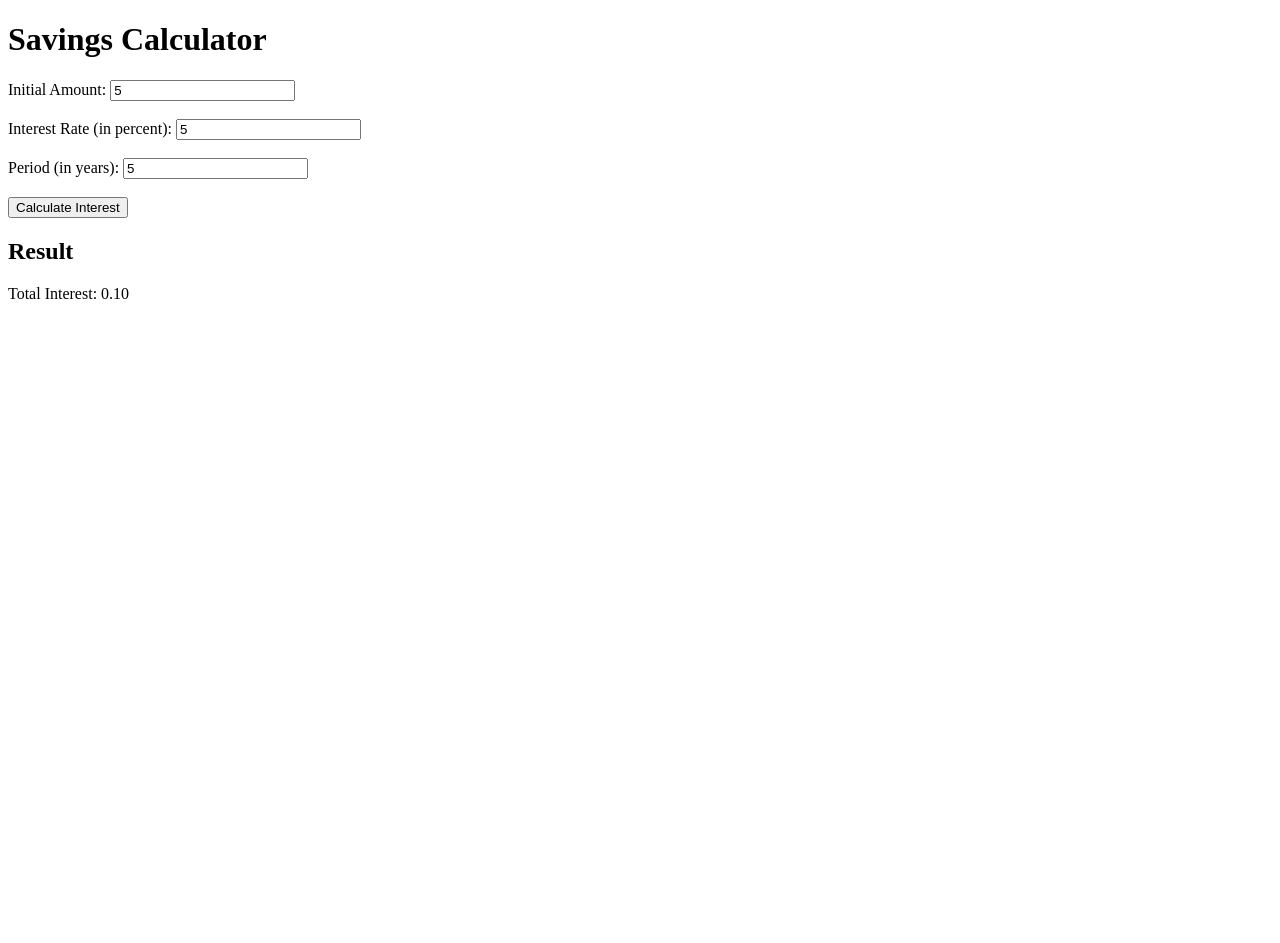
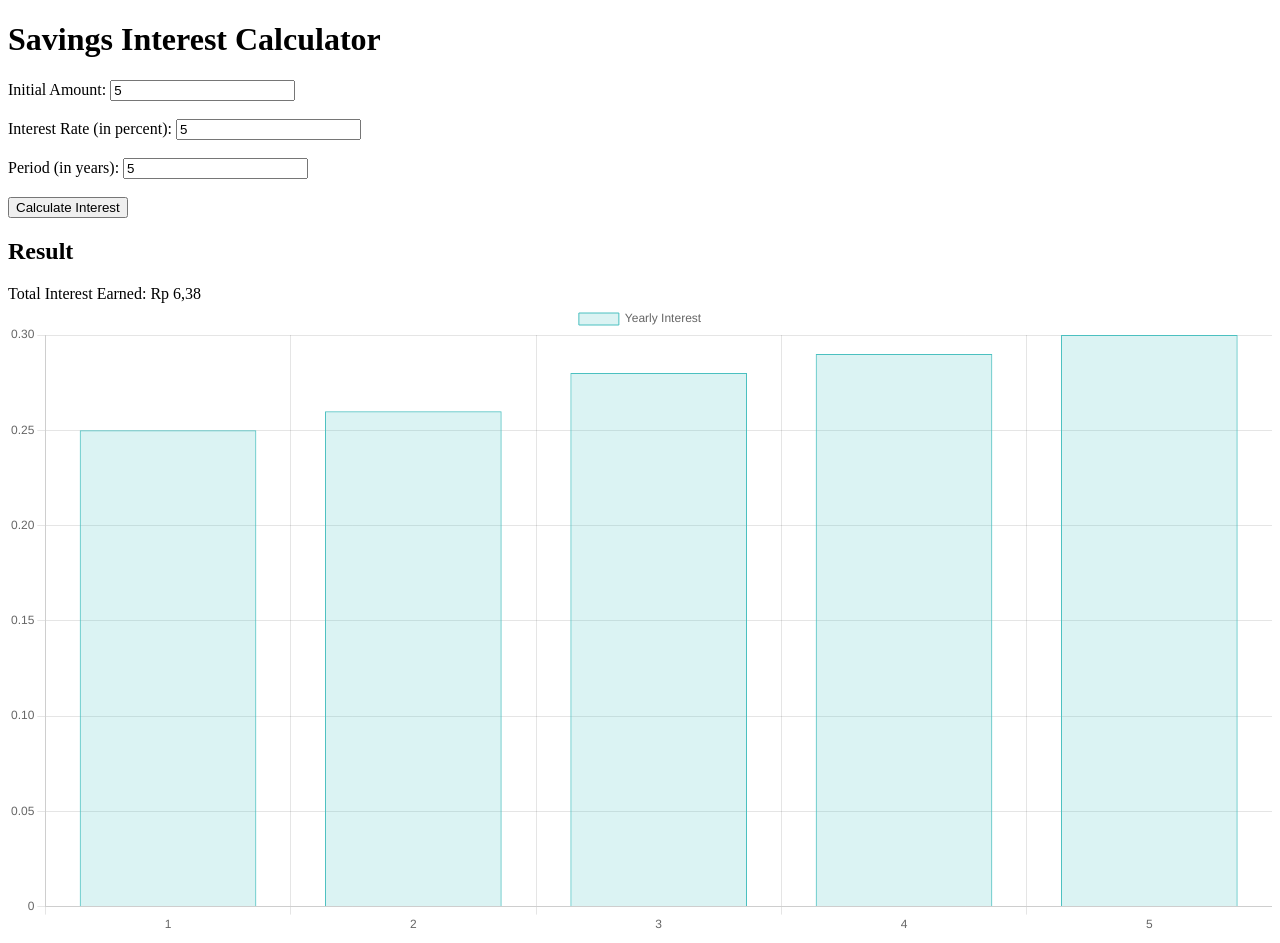
Before and after one commit to IT-ODP-BNI-Batch-2/12FebStudyCase, a plain HTML site: page index.html in a window 1280 px wide. Both pictures are taken after typing "5", "5", "5" into the empty fields and a click on the button "Calculate Interest". Before the commit the page ends 800 px from the top, so only its background shows below. Drawn offline with nearby package versions, Linux system fonts and the light colour scheme.

Commit message:
Add chart

```diff
--- a/index.html
+++ b/index.html
@@ -4,13 +4,14 @@
 <head>
     <meta charset="UTF-8">
     <meta name="viewport" content="width=device-width, initial-scale=1.0">
-    <title>Savings Calculator</title>
+    <title>Savings Interest Calculator</title>
+    <script src="https://cdn.jsdelivr.net/npm/chart.js"></script>
 </head>
 
 <body>
-    <h1>Savings Calculator</h1>
+    <h1>Savings Interest Calculator</h1>
 
-    <form id="calculatorForm">
+    <form id="savingsForm">
         <label for="initialAmount">Initial Amount:</label>
         <input type="number" id="initialAmount" name="initialAmount" required><br><br>
 
@@ -24,6 +25,8 @@
     </form>
     <h2>Result</h2>
     <div id="result"></div>
+    <canvas id="chart" width="400" height="200"></canvas>
+
 
     <script>
         class SavingsCalculator {
@@ -62,6 +65,55 @@
                 // Formula: Interest = P * r * t
                 return this._initialAmount * (this._interestRate / 1200) * this._period;
             }
+
+            calculateYearlyInterest() {
+                const yearlyInterest = []
+                let totalAmount = this._initialAmount
+
+                for (let year = 1; year <= this._period; year++) {
+                    const interest = (totalAmount * this._interestRate) / 100
+                    totalAmount += interest
+                    let nowYear = year
+                    yearlyInterest.push({
+                        year: nowYear, interest: interest.toFixed(2), totalAmount: new Intl.NumberFormat('id-ID', {
+                            style: 'currency',
+                            currency: 'IDR',
+                        }).format(totalAmount.toFixed(2))
+                    })
+                }
+
+                return yearlyInterest
+            }
+        }
+
+        class ChartManager {
+            constructor() {
+                this.chart = null
+            }
+
+            createChart(data) {
+                const ctx = document.getElementById("chart")
+                this.chart = new Chart(ctx, {
+                    type: "bar",
+                    data: {
+                        labels: data.map(entry => `${entry.year}`),
+                        datasets: [{
+                            label: "Yearly Interest",
+                            data: data.map(entry => entry.interest),
+                            backgroundColor: "rgba(75, 192, 192, 0.2)",
+                            borderColor: "rgba(75, 192, 192, 1)",
+                            borderWidth: 1
+                        }]
+                    },
+                    options: {
+                        scales: {
+                            y: {
+                                beginAtZero: true
+                            }
+                        }
+                    }
+                })
+            }
         }
 
         function calculateInterest() {
@@ -70,10 +122,19 @@
             const period = parseFloat(document.getElementById('period').value);
 
             const calculator = new SavingsCalculator(initialAmount, interestRate, period);
+            const chartManager = new ChartManager()
             const interest = calculator.calculateInterest();
+            const yearlyInterest = calculator.calculateYearlyInterest()
 
-            document.getElementById('result').innerHTML = 'Total Interest: ' + interest.toFixed(2);
+            document.getElementById('result').innerHTML = `Total Interest Earned: ${yearlyInterest[yearlyInterest.length - 1].totalAmount}`;
+
+            if (!chartManager.chart) {
+                chartManager.createChart(yearlyInterest);
+            } else {
+                chartManager.updateChart(yearlyInterest);
+            }
         }
+
     </script>
 </body>
 
```
